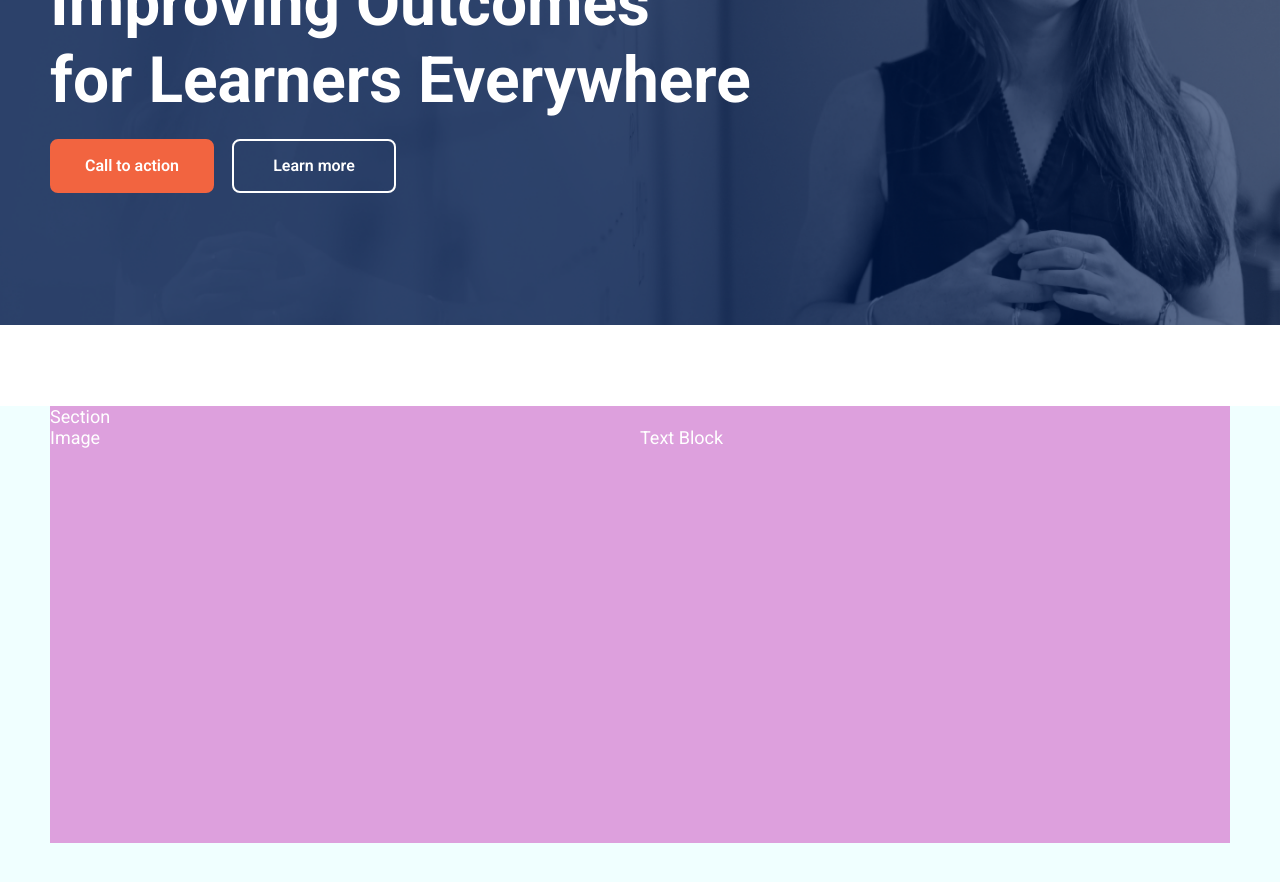
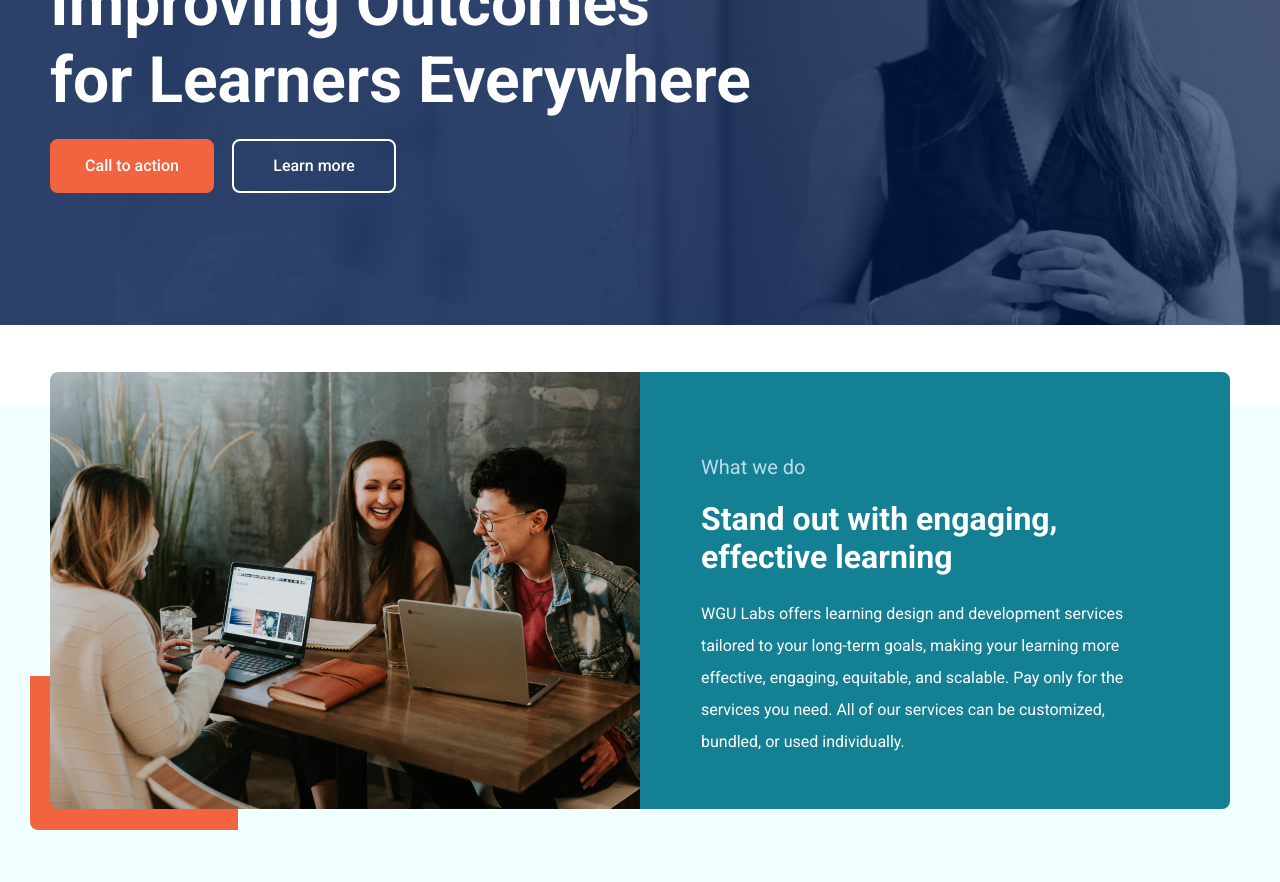
Before and after one commit to manneh00/code-challenge, a React (Create React App) app: page / in a window 1280 px wide. Shown: the part 320-1202 px from the top of the page. Built offline with nearby package versions, Linux system fonts and the light colour scheme.

Commit message:
full desktop site

```diff
--- a/src/App.js
+++ b/src/App.js
@@ -5,10 +5,10 @@ import './assets/styles/App.css';
 
 const App = () => {
   return (
-    <>
+    <div id="wrapper">
       <Header />
       <Main />
-    </>
+    </div>
   );
 }
 
--- a/src/assets/styles/App.css
+++ b/src/assets/styles/App.css
@@ -6,7 +6,7 @@ html, body {
     color: #fff;
 }
 
-#root {
+#wrapper {
     display: grid;
     grid-template: 1fr 1fr / 1fr;
 }
@@ -14,3 +14,9 @@ html, body {
 .margin18Right {
     margin-right: 18px;
 }
+
+.imgResponsive {
+    height: 100%;
+    width: auto;
+    display: inline-block;
+}
--- a/src/assets/styles/Buttons.css
+++ b/src/assets/styles/Buttons.css
@@ -4,7 +4,7 @@ button {
     height: 54px;
     color: #fff;
     font-size: 16px;
-    font-weight: 600;
+    font-weight: 500;
     line-height: 19.2px;
     border-radius: 8px;
     font-family: 'Roboto';
--- a/src/assets/styles/HeroBanner.css
+++ b/src/assets/styles/HeroBanner.css
@@ -1,5 +1,4 @@
 .heroBanner {
-    background-color: aquamarine;
     height: 500px;
     width: 100%;
     grid-row: 1/3;
@@ -28,7 +27,7 @@
     color: rgba(52, 165, 219, 1);
     font-size: 24px;
     line-height: 29px;
-    font-weight: 500;
+    font-weight: 400;
     margin: 0;
 }
 
--- a/src/assets/styles/Main.css
+++ b/src/assets/styles/Main.css
@@ -5,3 +5,55 @@
     justify-items: center;
     height: 726px;
 }
+
+.firstSection {
+    position: relative;
+    top: -34px;
+    z-index: 4;
+}
+
+.firstSectionImgContainer {
+    border-radius: 8px 0 0 8px;
+    overflow: hidden;
+    max-height: 437px;
+}
+
+.firstSectionTextContainer {
+    padding: 83px 61px;
+    background-color: rgba(19, 129, 147, 1);
+    border-radius: 0 8px 8px 0;
+    max-height: 437px;
+    box-sizing: border-box;
+}
+
+.firstSectionTextContainer span {
+    color: rgba(187, 220, 236, 1);
+    font-weight: 400;
+    font-size: 20px;
+    line-height: 24px;
+}
+
+.firstSectionTextContainer h2 {
+    font-weight: 700;
+    font-size: 32px;
+    line-height: 38px;
+    margin: 21px 0 22px 0;
+}
+
+.firstSectionTextContainer p {
+    font-weight: 400;
+    font-size: 16px;
+    line-height: 32px;
+}
+
+.squareCorner {
+    width: 208px;
+    height: 154px;
+    background: #F26440;
+    border-radius: 0px 0px 0px 8px;
+    position: relative;
+    display: inline-block;
+    top: -133px;
+    z-index: -1;
+    left: -20px;
+}
--- a/src/assets/styles/NavigationMenuWLogo.css
+++ b/src/assets/styles/NavigationMenuWLogo.css
@@ -4,7 +4,7 @@
     width: 1180px;
     grid-row: 1 / 2;
     grid-column: 1/2;
-    z-index: 2;
+    z-index: 10;
     border-radius: 8px;
     margin-top: 26px;
     box-shadow: 0px 2px 6px 0px rgba(0, 0, 0, 0.15);
@@ -12,6 +12,7 @@
     grid-template: 1fr / 95px 1fr;
     justify-items: center;
     align-items: center;
+    position: fixed;
 }
 
 .navigationMenu img {
--- a/src/assets/styles/Section.css
+++ b/src/assets/styles/Section.css
@@ -1,11 +1,20 @@
 .section {
-    background-color: plum;
+
     height: 437px;
     width: 1180px;
 }
 
-.row-1-col-2 {
+.col-1 {
+    display: grid;
+    grid-template: 1fr / 1fr;
+}
+
+.col-2 {
     display: grid;
     grid-template: 1fr / 1fr 1fr;
+}
 
+.col-3 {
+    display: grid;
+    grid-template: 1fr / repeat(3, 1fr);
 }
--- a/src/components/Herobanner.js
+++ b/src/components/Herobanner.js
@@ -17,7 +17,7 @@ const HeroBanner = () => {
         <div className="heroBanner">
             <img src={backgroundImg} alt="satisfied customers" />
             <div className="heroBannerCTABlock">
-                <span>We Are</span>
+                <span>We are</span>
                 <h1>Improving Outcomes<br/>for Learners Everywhere</h1>
                 <Button className="margin18Right" label="Call to action" onClick={handleCTAButton} type="primary" />
                 <Button label="Learn more" onClick={handleLearnButton} />
--- a/src/components/Main.js
+++ b/src/components/Main.js
@@ -1,13 +1,23 @@
 import * as React from 'react';
 import Section from './Section';
+import studyGroup from '../assets/images/study-group.png';
 import '../assets/styles/Main.css';
 
 const Main = ()=> {
     return (
         <main className="main">
-            <Section>
+            <Section columns={2} className="firstSection">
+                <div className="firstSectionImgContainer">
+                    <img className="imgResponsive" src={studyGroup} alt="study group" />
+                </div>
+                <div className="firstSectionTextContainer">
+                    <span>What we do</span>
+                    <h2>Stand out with engaging, effective learning</h2>
+                    <p>WGU Labs offers learning design and development services tailored to your long-term goals, making your learning more effective, engaging, equitable, and scalable. Pay only for the services you need. All of our services can be customized, bundled, or used individually.</p>
+                </div>
+                <div className="squareCorner"></div>
+            </Section>
 
-            </Section>
         </main>
     )
 }
--- a/src/components/Section.js
+++ b/src/components/Section.js
@@ -1,21 +1,22 @@
 import * as React from 'react';
 import '../assets/styles/Section.css';
+import PropTypes from 'prop-types';
 
-const Section = () => {
+const Section = (props) => {
+    const {columns, children, className} = props;
     return (
-        <section className="section ">
-            Section
-            <div className="row-1-col-2">
-                <div>
-                    Image
-                </div>
-                <div>
-                    Text Block
-                </div>
+        <section className={`section ${className ? className : ""}`}>
+            <div className={`col-${columns}`}>
+                {children}
             </div>
-
         </section>
     );
 }
 
 export default Section;
+
+Section.propTypes = {
+    columns: PropTypes.number,
+    children: PropTypes.node,
+    className: PropTypes.string
+}
```
